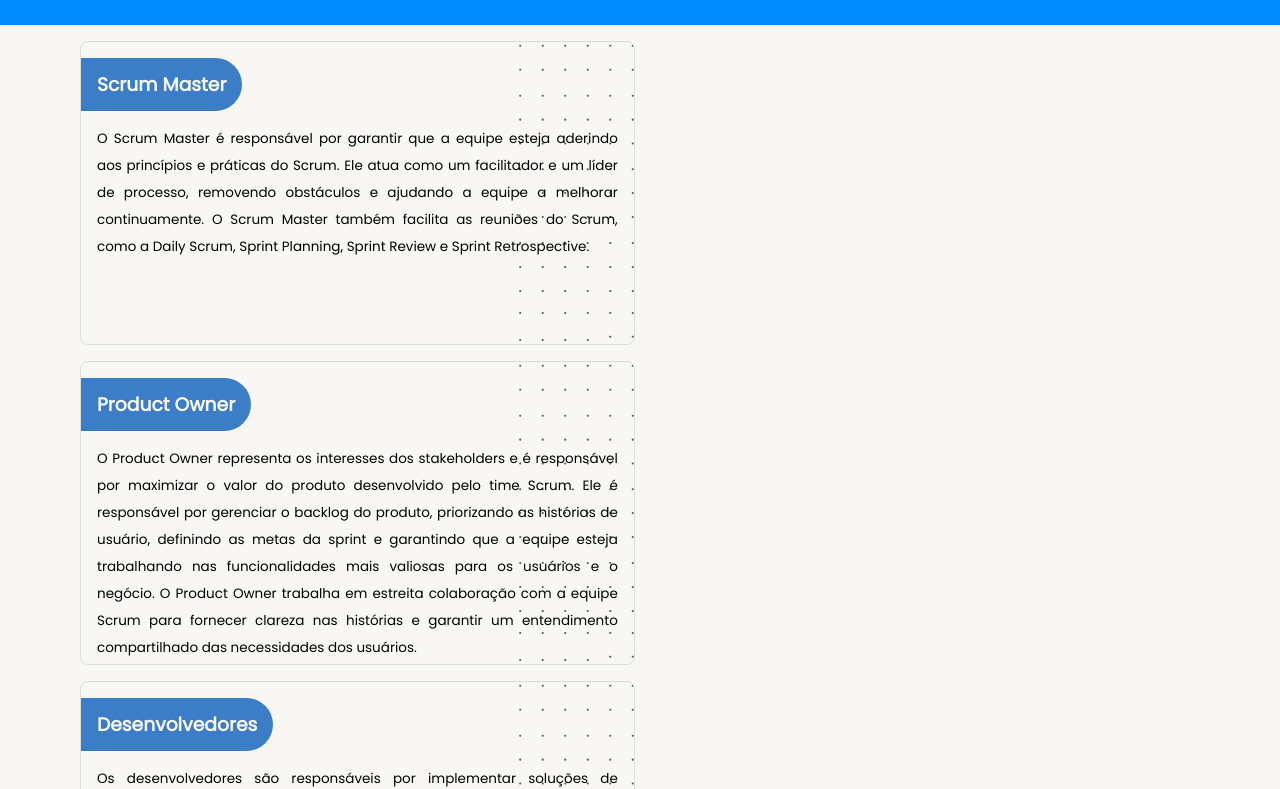
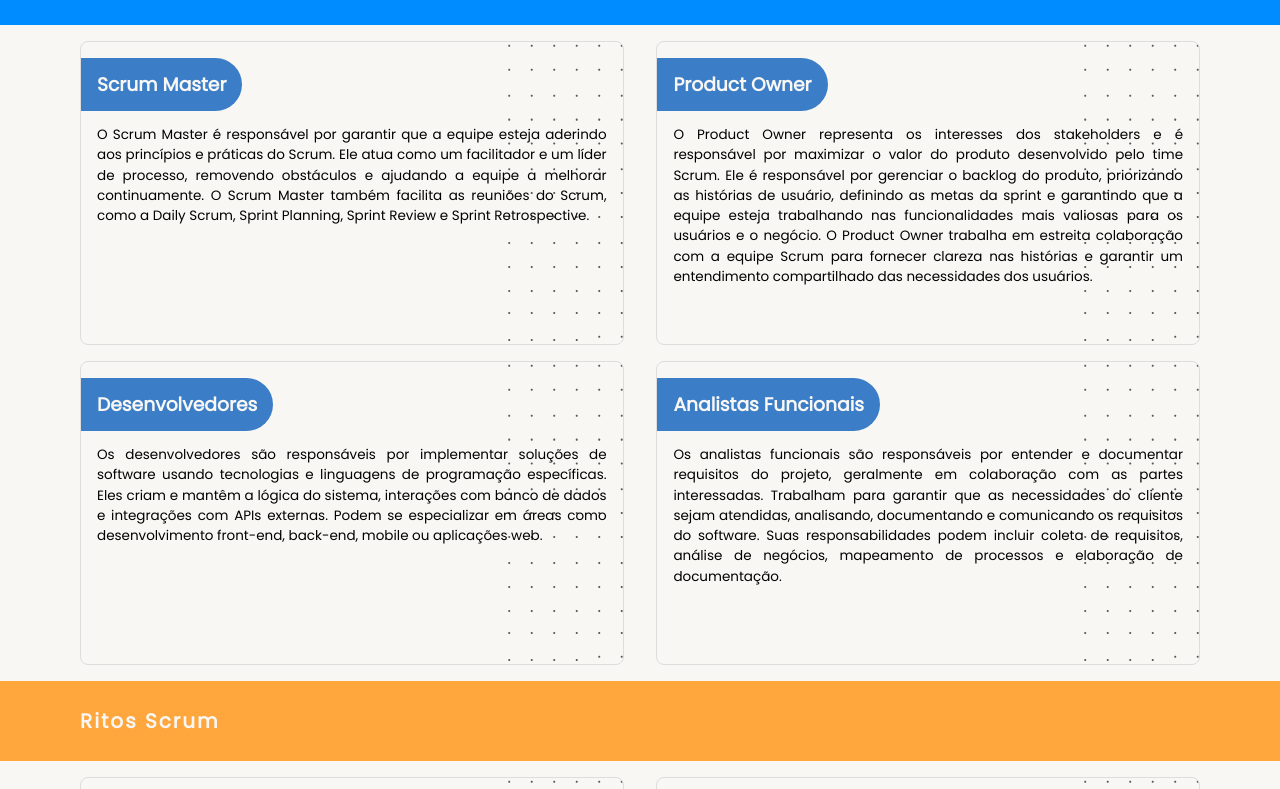
Before and after one commit to joao-belmiro/agile-docfy, a Vue app: page / in a window 1280 px wide. Shown: the part 651-1440 px from the top of the page. Built offline with nearby package versions, Linux system fonts and the light colour scheme; no server answers.

Commit message:
feat: media

```diff
--- a/src/components/CardMain.vue
+++ b/src/components/CardMain.vue
@@ -40,8 +40,11 @@ export default defineComponent({
         width: 100%;
         height: 200px;
     }
-    @media (max-width: 1400px) {
+    @media (min-width: 1400px) {
         width: 46.5%;
+    }
+    @media (min-width: 1000px) and (max-width: 1399px) {
+        width: 45.5%;
     }
     h3 {
         position: absolute;
@@ -54,7 +57,7 @@ export default defineComponent({
     p {
         margin-top: 67px;
         font-size: 16px;
-        line-height: 2;
+        line-height: 1.5;
         text-align: justify;
         @media (max-width: 1400px) {
           font-size: 13.5px;
```
